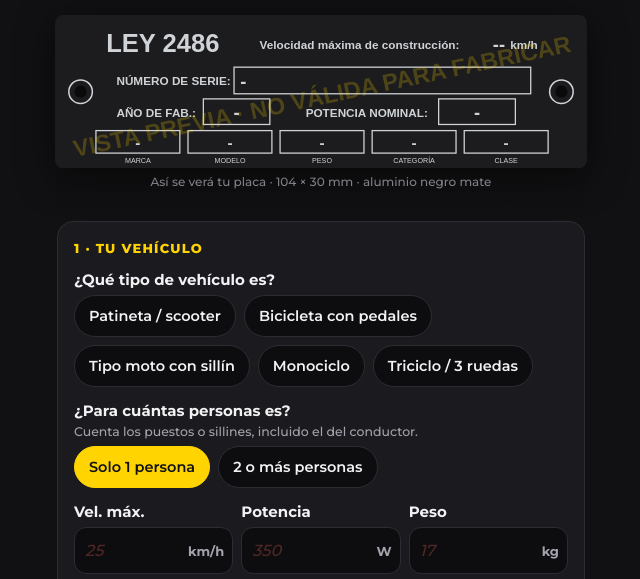
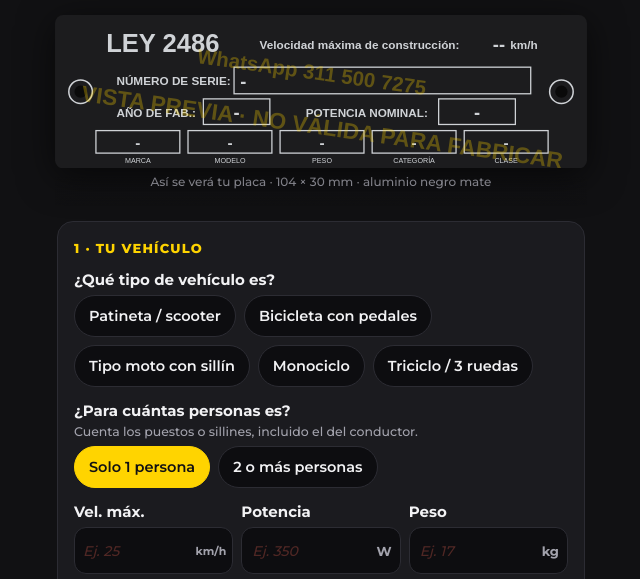
Before and after one commit to Reyes1022/pedidos, a plain HTML site: page index.html in a window 1280 px wide. Shown: the part 192-771 px from the top of the page, without its empty margins (319-959 px from the left). Drawn offline with Linux system fonts and the light colour scheme.

Commit message:
Add files via upload

```diff
--- a/index.html
+++ b/index.html
@@ -42,6 +42,9 @@
   .row3 .unit input{padding-left:10px;padding-right:36px;font-size:16px;-moz-appearance:textfield}
   .row3 input::-webkit-outer-spin-button,.row3 input::-webkit-inner-spin-button{-webkit-appearance:none;margin:0}
   #pot{padding-right:26px!important}
+  .row3 input::placeholder{font-size:14px}
+  #vmax{padding-right:38px!important;padding-left:8px!important}
+  #vmax + b{font-size:11px;right:7px}
   #cel,#ciudad{padding-left:10px;padding-right:8px}
   #cel::placeholder{letter-spacing:-.3px}
   .row3{gap:8px!important}
@@ -114,8 +117,9 @@
         <text id="pv-pot" x="82.5" y="20.3" font-size="3.6" text-anchor="middle">-</text>
         <g id="pv-boxes"></g>
       </g>
-      <g pointer-events="none" font-family="Arial, Helvetica, sans-serif" font-weight="700" fill="#ffd400" fill-opacity=".22" text-anchor="middle" transform="rotate(-12 52 15)">
-        <text x="52" y="17.5" font-size="4.6">VISTA PREVIA · NO VÁLIDA PARA FABRICAR</text>
+      <g pointer-events="none" font-family="Arial, Helvetica, sans-serif" font-weight="700" fill="#ffd400" fill-opacity=".3" text-anchor="middle">
+        <text x="52" y="23.4" font-size="4.4" transform="rotate(8 52 23.4)">VISTA PREVIA · NO VÁLIDA PARA FABRICAR</text>
+        <text x="50" y="12.5" font-size="4" transform="rotate(8 50 12.5)">WhatsApp 311 500 7275</text>
       </g>
     </svg>
     <small>Así se verá tu placa · 104 × 30 mm · aluminio negro mate</small>
@@ -167,9 +171,9 @@
       </div>
 
       <div class="row3">
-        <div><label for="vmax">Vel. máx.</label><div class="unit"><input id="vmax" type="number" inputmode="numeric" min="1" max="99" placeholder="25"><b>km/h</b></div></div>
-        <div><label for="pot">Potencia</label><div class="unit"><input id="pot" type="number" inputmode="numeric" min="1" max="9999" placeholder="350"><b>W</b></div></div>
-        <div><label for="peso">Peso</label><div class="unit"><input id="peso" type="number" inputmode="decimal" min="1" max="400" step="0.1" placeholder="17"><b>kg</b></div></div>
+        <div><label for="vmax">Vel. máx.</label><div class="unit"><input id="vmax" type="number" inputmode="numeric" min="1" max="99" placeholder="Ej. 25"><b>km/h</b></div></div>
+        <div><label for="pot">Potencia</label><div class="unit"><input id="pot" type="number" inputmode="numeric" min="1" max="9999" placeholder="Ej. 350"><b>W</b></div></div>
+        <div><label for="peso">Peso</label><div class="unit"><input id="peso" type="number" inputmode="decimal" min="1" max="400" step="0.1" placeholder="Ej. 17"><b>kg</b></div></div>
       </div>
       <p class="note">Estos datos están en el manual, en la caja, en la factura o en la etiqueta debajo de la plataforma. Escribe lo que diga el fabricante, no lo que creas que alcanza. El <b>peso es con la batería puesta</b> y la <b>potencia es la nominal continua</b>, no la potencia pico o máxima que a veces anuncian.</p>
 
@@ -233,7 +237,7 @@
       </div>
       <div id="dirWrap" class="hidden">
         <label for="dir">Dirección de envío</label>
-        <input id="dir" type="text" placeholder="Calle 80 #20-15, apto 301, Barrio Chicó">
+        <input id="dir" type="text" placeholder="Ej. Calle 80 #20-15, apto 301">
         <p class="note">El envío se cobra aparte según la ciudad. Te confirmamos el valor por WhatsApp.</p>
       </div>
       <label class="check"><input type="checkbox" id="inst"> Quiero que me la instalen con remaches (+ $10.000, en Bogotá)</label>
@@ -530,7 +534,8 @@
     btn.disabled = true; btn.textContent = "Enviando…"; err.style.display = "none";
     try {
       const r = await fetch(SCRIPT_URL, {method:"POST", body: JSON.stringify(payload(lastSt))});
-      const j = await r.json();
+      const txt = await r.text();
+      let j; try { j = JSON.parse(txt); } catch(_) { throw new Error("Respuesta no válida (" + r.status + "): " + txt.replace(/<[^>]+>/g," ").replace(/\s+/g," ").slice(0,160)); }
       if (!j.ok) throw new Error(j.error || "error");
       $("okId").textContent = "#" + j.id;
       $("okTotal").textContent = money(j.total) + (val("entrega")==="Envío" ? " + envío" : "");
@@ -540,7 +545,7 @@
       $("stepConfirm").style.display = "none"; $("stepOk").style.display = "block";
       window.scrollTo({top:0, behavior:"smooth"});
     } catch(e) {
-      err.innerHTML = "<b>No pudimos enviar tu pedido.</b> Revisa tu conexión e inténtalo de nuevo. Si sigue fallando, escríbenos al 311 500 7275.";
+      err.innerHTML = "<b>No pudimos enviar tu pedido.</b> Revisa tu conexión e inténtalo de nuevo. Si sigue fallando, escríbenos al 311 500 7275.<br><small style=\"opacity:.6\">Detalle: " + String(e.message || e).replace(/</g,"&lt;") + "</small>";
       err.style.display = "block";
     } finally { btn.disabled = false; btn.textContent = "Confirmar y enviar pedido"; }
   });
```
